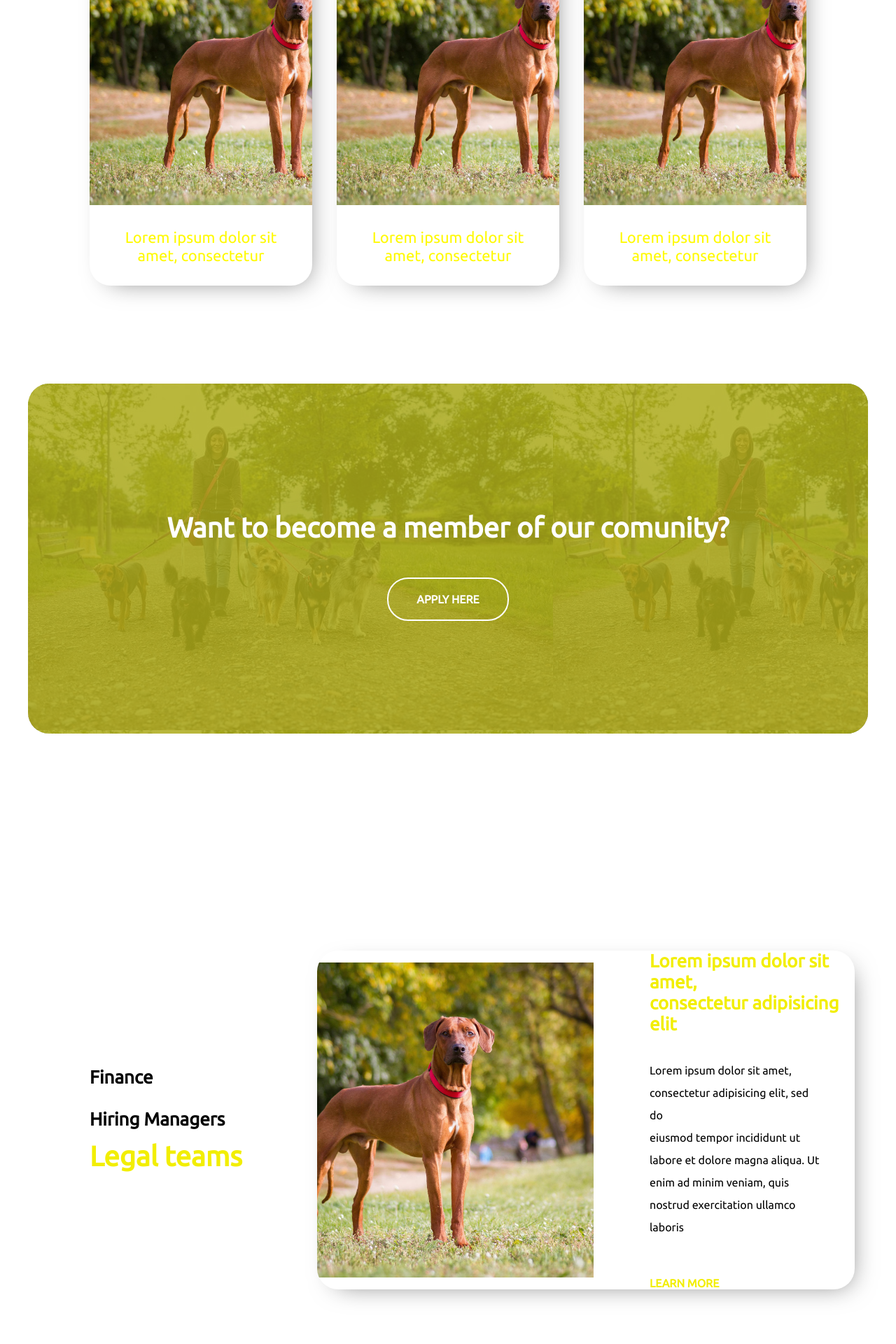
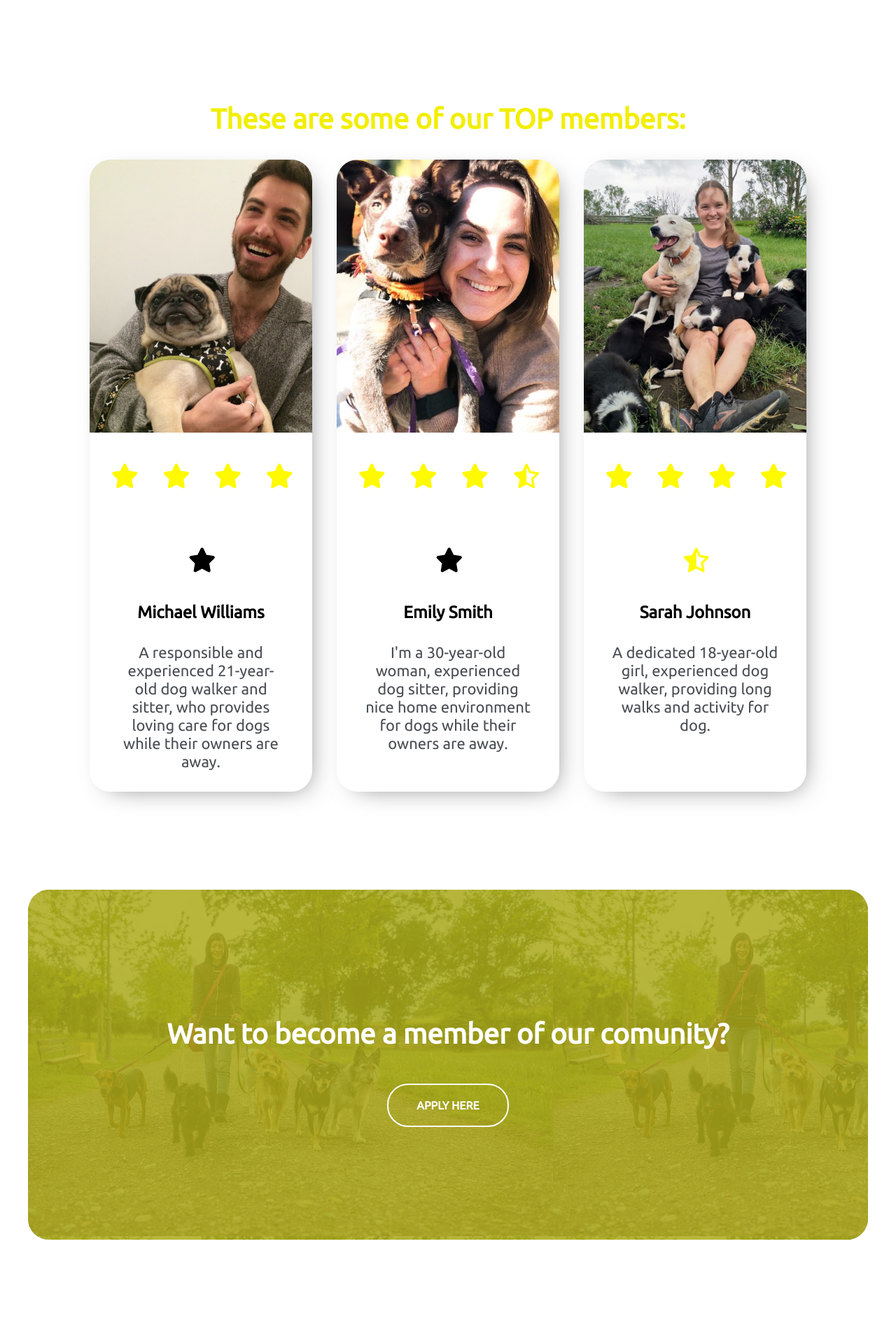
Before and after one commit to VedadGastan/Hakaton-2023, a Django app: page / in a window 1280 px wide. Shown: the part 3840-5760 px from the top of the page at 70% size. Run offline with Django 4.2, Linux system fonts and the light colour scheme; some libraries are stand-ins or nearby versions.

Commit message:
Timur changes

```diff
--- a/SubHazProject/SubHazApp/templates/SubHazApp/base/base.html
+++ b/SubHazProject/SubHazApp/templates/SubHazApp/base/base.html
@@ -19,6 +19,14 @@
             header.classList.toggle("sticky", window.scrollY > 0);
         })
     </script>
+        <style>
+            .checked {
+          color: #fffa00;
+          }
+          .fa-star-half-full{
+            color: #fffa00;
+          }
+        </style>
 </head>
 <body>
     <header>
@@ -35,22 +43,22 @@
             <nav class="navbar">
                 <ul class="menu-items">
                     <li>
-                        <a href="{% url 'home' %}"><span>HOME</span></a>
+                        <a href="./index.html"><span>HOME</span></a>
                     </li>
                     <li>
                         <a href="#"><span>ABOUT US</span></a>
                     </li>
                     <li>
-                        <a href="#"><span>PRODUCT</span></a>
+                        <a href="#"><span>OUR MEMBERS</span></a>
                     </li>
                     <li>
-                        <a href="#"><span>SOLUTIONS</span></a>
+                        <a href="#"><span>DOG TRAINING</span></a>
                     </li>
                     <li>
-                        <a href="#"><span>RESOURCES</span></a>
+                        <a href="#"><span>SEARCH BAR</span></a>
                     </li>
                     <li>
-                        <a href="#"><span>GLOBAL HIRING GUIDE</span></a>
+                        <a href="#"><span>SIGN UP</span></a>
                     </li>
 
             </nav>
--- a/SubHazProject/SubHazApp/templates/SubHazApp/index.html
+++ b/SubHazProject/SubHazApp/templates/SubHazApp/index.html
@@ -2,7 +2,6 @@
 {% load static %}
 {% block content %}
 
-    <!--HERO SECTION-->
 
 <section class="banner" id="hero">
     <div class="element">
@@ -24,18 +23,9 @@
         <h2 class="title-h2">Our website is promoting eco-fiendly and bio products</h2>
         <p class="text">The pet shop that we are promoting are eco friendly because they sell only environmentally friendly products. <br> The products are made without harmful chemicals, and are made from natural materials.</p>
         <div class="companies-img">
-            <a href="#"><img src="{% static 'images/temp.jpg' %}" alt="dropbox" width="150" height="50"></a>
-            <a href="#"><img src="{% static 'images/temp.jpg' %}" alt="shopify" width="150" height="50"></a>
-            <a href="#"><img src="{% static 'images/temp.jpg' %}" alt="intercom" width="150" height="50"></a>
-            <a href="#"><img src="{% static 'images/temp.jpg' %}" alt="dlocal" width="150" height="50"></a>
-            <a href="#"><img src="{% static 'images/temp.jpg' %}" alt="alan" width="150" height="50"></a>
-            <a href="#"><img src="{% static 'images/temp.jpg' %}" alt="notion" width="150" height="50"></a>
-            <a href="#"><img src="{% static 'images/temp.jpg' %}" alt="airtable" width="150" height="50"></a>
-            <a href="#"><img src="{% static 'images/temp.jpg' %}" alt="mercury" width="150" height="50"></a>
-            <a href="#"><img src="{% static 'images/temp.jpg' %}" alt="superhuman" width="150" height="50"></a>
-            <a href="#"><img src="{% static 'images/temp.jpg' %}" alt="voi" width="150" height="50"></a>
-            <a href="#"><img src="{% static 'images/temp.jpg' %}" alt="spendesk" width="150" height="50"></a>
-            <a href="#"><img src="{% static 'images/temp.jpg' %}" alt="andela" width="150" height="50"></a>
+            <a href="#"><img src="{% static 'images/radnja1.jpg' %}" alt="dropbox" width="1500" height="350"></a>
+            <a href="#"><img src="{% static 'images/radnja2.jpg' %}" alt="shopify" width="1500" height="350"></a>
+            <a href="#"><img src="{% static 'images/radnja3.jpg' %}" alt="intercom" width="1500" height="350"></a>
         </div>
     </div>
 </section>
@@ -50,8 +40,8 @@
             <div>
                 <!--    Ovo je prvi zig zag opis    -->
                 <h2 class="title-h2">Something about our<br> dog walkers</h2>
-                <p class="text"> Lorem ipsum dolor sit amet, consectetur adipisicing elit, sed do eiusmod tempor incididunt ut labore et dolore magna aliqua. Ut enim ad minim veniam, quis nostrud exercitation ullamco laboris nisi ut aliquip ex ea commodo consequat.</p>
-                <a class="link" href="#">Learn more</a>
+                <p class="text">A volunteer dog walker is a person who voluntarily offers their time and services to walk dogs. The goal of a volunteer dog walker is to provide the dogs with exercise, socialization, and human interaction to improve their physical and mental well-being while they wait to be adopted.</p>
+
             </div>
             <div class="img-zig-zag">
                 <img src="{% static 'images/walker1.jpg' %}" alt="image">
@@ -66,8 +56,8 @@
             </div>
             <div>
                 <h2 class="title-h2">Something about our<br> dog walkers</h2>
-                <p class="text"> Lorem ipsum dolor sit amet, consectetur adipisicing elit, sed do eiusmod tempor incididunt ut labore et dolore magna aliqua. Ut enim ad minim veniam, quis nostrud exercitation ullamco laboris nisi ut aliquip ex ea commodo consequat.</p>
-                <a class="link" href="#">Learn more</a>
+                <p class="text"> A volunteer dog sitter is a person who voluntarily offers their time and services to look after dogs temporarily, usually in the owner's home. They may be responsible for feeding, walking, and providing companionship for the dog(s) while the owner is away. The goal of a volunteer dog sitter is to provide a loving, safe and comfortable environment for the dogs, keeping the dogs company and making sure they are well taken care of while the owner is away.</p>
+
             </div>
 
         </div>
@@ -79,8 +69,7 @@
         <div class="element" id="zig-zag">
             <div>
                 <h2 class="title-h2">Something about our<br> dog sitters</h2>
-                <p class="text"> Lorem ipsum dolor sit amet, consectetur adipisicing elit, sed do eiusmod tempor incididunt ut labore et dolore magna aliqua. Ut enim ad minim veniam, quis nostrud exercitation ullamco laboris nisi ut aliquip ex ea commodo consequat.</p>
-                <a class="link" href="#">Learn more</a>
+                <p class="text"> A volunteer dog sitter is a person who voluntarily offers their time and services to look after dogs temporarily, usually in the owner's home. They may be responsible for feeding, walking, and providing companionship for the dog(s) while the owner is away. The goal of a volunteer dog sitter is to provide a loving, safe and comfortable environment for the dogs, keeping the dogs company and making sure they are well taken care of while the owner is away.</p>
             </div>
             <div class="img-zig-zag">
                 <img src="{% static 'images/walker1.jpg' %}" alt="image">
@@ -94,8 +83,8 @@
         <div class="abs-bg" id="right"><div class="overlay-3"></div></div>
         <div class="element" id="zig-zag">
             <div>
-                <h2 class="title-h2">We provide people<br> who will take great<br>care of your dogs!</h2>
-
+                <h2 class="title-h2">We provide people<br> who will teach<br> your beloved dog!</h2>
+                <p class="text"> A dog trainer is a professional who specializes in teaching dogs obedience, behavior modification and other skills. They use positive reinforcement techniques to help dogs learn and develop good manners, and help pet owners address specific issues such as excessive barking, aggression, or separation anxiety. Dog trainers work with a variety of dogs and their owners, from puppies to adult dogs and from pet dog to working dogs. Dog trainers can work independently, or as part of a training school or pet store. They can also work with dogs in different settings such as homes, parks, or training centers. The goal of a dog trainer is to help dogs and their owners develop a strong bond and to help dogs become well-behaved and well-adjusted members of society.</p>
             </div>
             <div  class="img-zig-zag">
                 <img src="{% static 'images/walker3.jpg' %}" alt="image">
@@ -118,16 +107,34 @@
 
         <div class="offer-1">
             <div class="v-container"><a href="#">
-                <img src="{% static 'images/temp.jpg' %}" alt="image">
-                <p>Lorem ipsum dolor sit amet, consectetur</p></a>
+                <img src="{% static 'images/member1.jpg' %}" alt="image">
+                <span class="fa fa-star checked"></span>
+                <span class="fa fa-star checked"></span>
+                <span class="fa fa-star checked"></span>
+                <span class="fa fa-star checked"></span>
+                <span class="fa fa-star"></span>
+                <h1>Michael Williams</h1>
+                <p>A responsible and experienced 21-year-old dog walker and sitter, who provides loving care for dogs while their owners are away.</p></a>
             </div>
             <div class="v-container"><a href="#">
-                <img src="{% static 'images/temp.jpg' %}" alt="image">
-                <p>Lorem ipsum dolor sit amet, consectetur</p></a>
+                <img src="{% static 'images/member2.jpg' %}" alt="image">
+                <span class="fa fa-star checked"></span>
+                <span class="fa fa-star checked"></span>
+                <span class="fa fa-star checked"></span>
+                <span class="fa fa-star fa-star-half-full"></span>
+                <span class="fa fa-star"></span>
+                <h1>Emily Smith</h1>
+                <p>I'm a 30-year-old woman, experienced dog sitter, providing nice home environment for dogs while their owners are away.</p></a>
             </div>
             <div class="v-container"><a href="#">
-                <img src="{% static 'images/temp.jpg' %}" alt="image">
-                <p>Lorem ipsum dolor sit amet, consectetur</p></a>
+                <img src="{% static 'images/member3.jpg' %}" alt="image">
+                <span class="fa fa-star checked"></span>
+                <span class="fa fa-star checked"></span>
+                <span class="fa fa-star checked"></span>
+                <span class="fa fa-star checked"></span>
+                <span class="fa fa-star fa-star-half-full"></span>
+                <h1>Sarah Johnson</h1>
+                <p>A dedicated 18-year-old girl, experienced dog walker, providing long walks and activity for dog.</p></a>
             </div>
         </div>
     </div>
@@ -149,17 +156,17 @@
     <div class="element">
         <div class="flex-1">
             <div style="min-width:260px ;">
-                <h4>Finance <br><br> Hiring Managers</h4>
-                <h3>Legal teams</h3>
+                <h4>About us!</h4>
+
             </div>
             <div class="container-1">
                 <div>
-                    <img src="{% static 'images/temp.jpg' %}" alt="image">
+                    <img src="{% static 'images/logo.svg' %}" alt="image">
                 </div>
                 <div>
-                    <h4>Lorem ipsum dolor sit amet, <br> consectetur adipisicing elit</h4>
-                    <p class="text">Lorem ipsum dolor sit amet, consectetur adipisicing elit, sed do <br> eiusmod tempor incididunt ut labore et dolore magna aliqua. Ut <br> enim ad minim veniam, quis nostrud exercitation ullamco laboris</p>
-                    <a class="link" href="#">learn more</a>
+                    <h4>About <span style="color: #4a4e54;">vodaj</span>.ba</h4>
+                    <p class="text">Vodaj.ba is a website where all services for your dog are presented.<br>Our members are always ready to take your dog for a walk or to be dog sitter while you are away.<br>Also our website provides you with services like eco-friendly pet shops and dog trainers that will teach your dog good manners and to behave well around people and kids.</p>
+
                 </div>
             </div>
         </div>
--- a/SubHazProject/SubHazApp/views.py
+++ b/SubHazProject/SubHazApp/views.py
@@ -22,7 +22,7 @@ def search(request):
 
     regions=[]
     temp=[]
-    regions_dict=Consultant.objects.values('region')
+    regions_dict=Profile.objects.values('region')
 
     for item in regions_dict:
         for key in item:
@@ -37,7 +37,7 @@ def search(request):
         searched = request.POST.get('searched')
         searched_region = request.POST.get('searched_region')
         searched_district = request.POST.get('searched_district')
-        certificates = Profile.objects.filter(certificate_type__contains=searched)
+        certificates = Profile.objects.filter(certificate_type__contains=searched)#
         for cert in certificates:
             if cert.consultant_Id.region == searched_region and cert.consultant_Id.district == searched_district and cert.status==1:
                 results.append(cert)
@@ -54,9 +54,8 @@ def login_user(request):
     if request.method == "POST":
         username = request.POST['username']
         password = request.POST['password']
-        profile_type = request.POST['profile_type']
         user = authenticate(request, username=username, password=password)
-        if profile_type == 'consultant' and user is None:
+        if user is None:
             return redirect('register')
 
         else:
@@ -123,17 +122,17 @@ def register_user(request):
 
 def unavailability(request):
     current_user = request.user
-    if current_user.is_authenticated and Consultant.objects.filter(user_id=current_user).exists():
+    if current_user.is_authenticated and Profile.objects.filter(user=current_user).exists():
         if request.method == "POST":
 
             busy_from = request.POST.get('busy_from')
             busy_until = request.POST.get('busy_until')
-            consultant = Consultant.objects.get(user_id=current_user)
+            consultant = Profile.objects.get(user=current_user)
             if busy_from > busy_until:
                 messages.success(request, ("Invalid dates, try again"))
                 return render(request, 'SubHazApp/authenticate/unavailability.html')
             else:
-                unavailability = Unavailability(consultant_Id=consultant, busy_from=busy_from, busy_until=busy_until)
+                unavailability = Unavailability(profile=consultant, busy_from=busy_from, busy_until=busy_until)
                 unavailability.save()
                 return redirect('contractor', name=consultant)
         else:
@@ -158,7 +157,7 @@ def client(request):
 
 def contractors(request):
     certificates = []
-    certificates_all = Certificate.objects.all()
+    certificates_all = Profile.objects.all()
     for certificate in certificates_all:
         if certificate.status == 1:
             certificates.append(certificate)
@@ -172,12 +171,12 @@ delta = 0
 def contractor(request, name):
     is_consultant = False
     current_user = request.user
-    if current_user.is_authenticated and Consultant.objects.filter(user_id=current_user).exists():
+    if current_user.is_authenticated and Profile.objects.filter(user=current_user).exists():
         is_consultant = True
 
-    contractor = Consultant.objects.get(name=name)
-    unavailabilities = Unavailability.objects.filter(consultant_Id=contractor)
-    if Certificate.objects.get(consultant_Id=contractor).status == 0:
+    contractor = Profile.objects.get(user=current_user)
+    unavailabilities = Unavailability.objects.filter(profile=contractor)
+    if contractor.status == 0:
         messages.success(request, ("We are still validating this account!"))
         return redirect('home')
 
--- a/SubHazProject/static/scss/styles.css
+++ b/SubHazProject/static/scss/styles.css
@@ -1,3 +1,4 @@
+/*# sourceMappingURL=styles.css.map */
 * {
   margin: 0;
   padding: 0;
@@ -280,15 +281,15 @@ header.logo {
 
 .companies-img {
   display: grid;
-  grid-template-columns: repeat(6, 1fr);
+  grid-template-columns: repeat(3, 1fr);
   -moz-column-gap: 70px;
   column-gap: 70px;
   row-gap: 15px;
 }
 .companies-img img {
   width: 100%;
-  -o-object-fit: contain;
-  object-fit: contain;
+  -o-object-fit: cover;
+  object-fit: cover;
 }
 
 #zig-zag {
@@ -329,7 +330,7 @@ header.logo {
 }
 
 .abs-bg {
-  background-image: url("../images/temp.jpg");
+  background-image: url(../images/temp.jpg);
   position: absolute;
   top: auto;
   bottom: auto;
@@ -512,8 +513,8 @@ header.logo {
   display: block;
   width: 395px;
   height: 450px;
-  -o-object-fit: cover;
-  object-fit: cover;
+  -o-object-fit: contain;
+  object-fit: contain;
   margin-top: 0;
   padding-bottom: 0;
   padding-left: 0;
@@ -600,7 +601,7 @@ header.logo {
 .v-container p {
   font-size: 22px;
   padding: 30px 40px;
-  color: #fffa00;
+  color: #4a4e54;
   transition: 0.3s;
 }
 .v-container p:hover {
--- a/SubHazProject/static/scss/styles.scss
+++ b/SubHazProject/static/scss/styles.scss
@@ -1,4 +1,5 @@
 
+/*# sourceMappingURL=styles.css.map */
 * {
 	margin: 0;
 	padding: 0;
@@ -274,14 +275,14 @@ header.logo {
 }
 .companies-img {
 	display: grid;
-	grid-template-columns: repeat(6, 1fr);
+	grid-template-columns: repeat(3, 1fr);
 	-moz-column-gap: 70px;
 	column-gap: 70px;
 	row-gap: 15px;
 	img {
 		width: 100%;
-		-o-object-fit: contain;
-		object-fit: contain;
+		-o-object-fit: cover;
+		object-fit: cover;
 	}
 }
 #zig-zag {
@@ -318,7 +319,7 @@ header.logo {
 	left: 40px !important;
 }
 .abs-bg {
-	background-image: url("../images/temp.jpg");
+	background-image: url(../images/temp.jpg);
 	position: absolute;
 	top: auto;
 	bottom: auto;
@@ -484,8 +485,8 @@ header.logo {
 		display: block;
 		width: 395px;
 		height: 450px;
-		-o-object-fit: cover;
-		object-fit: cover;
+		-o-object-fit: contain;
+		object-fit: contain;
 		margin-top: 0;
 		padding-bottom: 0;
 		padding-left: 0;
@@ -566,7 +567,7 @@ header.logo {
 	p {
 		font-size: 22px;
 		padding: 30px 40px;
-		color: #fffa00;
+		color: #4a4e54;
 		transition: 0.3s;
 		&:hover {
 			color: #173574;
```
Also changed, not shown: SubHazProject/SubHazApp/models.py (+5 -6 lines), SubHazProject/SubHazApp/templates/SubHazApp/base/base-white.html (+13 -5 lines), SubHazProject/SubHazApp/migrations/0001_initial.py (added), SubHazProject/db.sqlite3, SubHazProject/static/images/member1.jpg (added), SubHazProject/static/images/member2.jpg (added), SubHazProject/static/images/member3.jpg (added), SubHazProject/static/images/radnja1.jpg (added), SubHazProject/static/images/radnja2.jpg (added), SubHazProject/static/images/radnja3.jpg (added), 1 other file.
